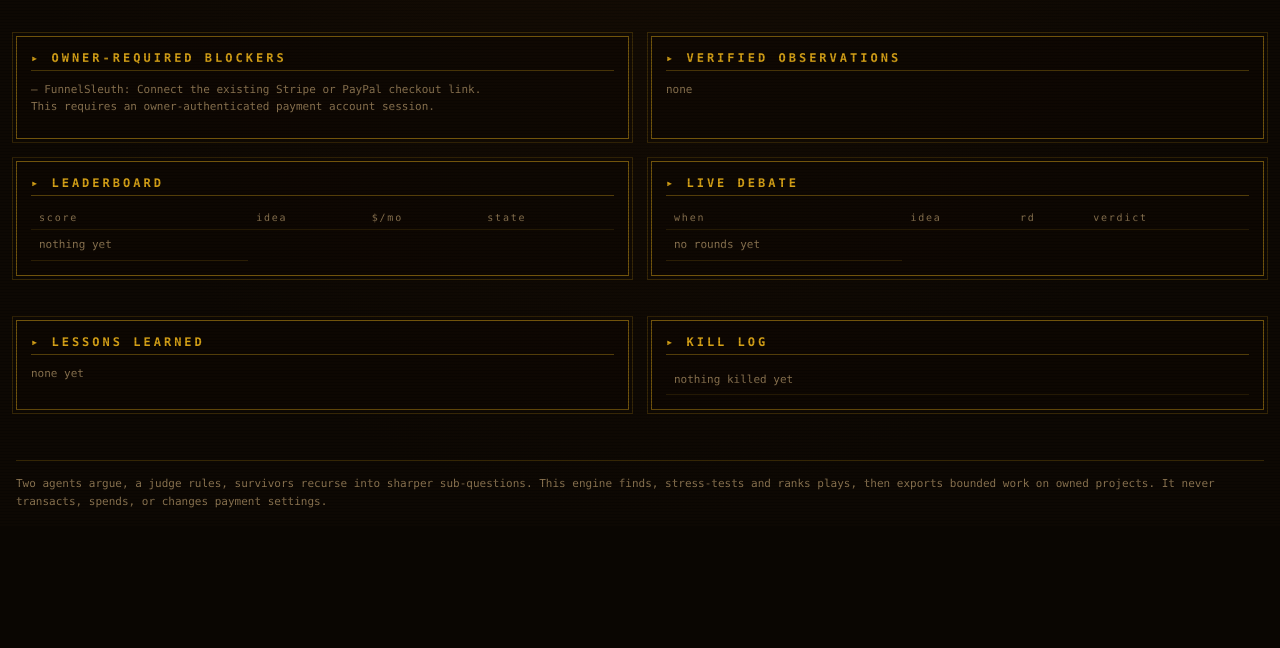
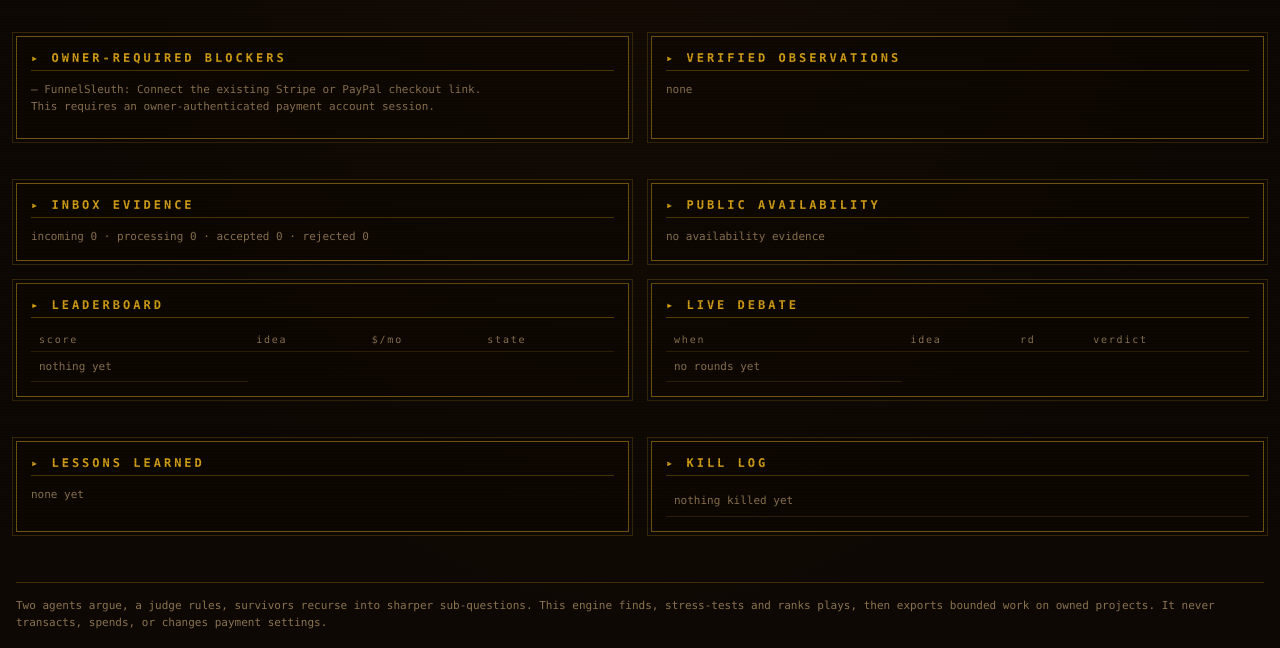
Before and after one commit to jimbojimmy1/pi-setup, a Flask app: page / in a window 1280 px wide. Shown: the part 273-921 px from the top of the page. Before the commit the page ends 781 px from the top, so only its background shows below. Run offline with Flask 3, Linux system fonts and the light colour scheme; data that the repository does not hold is empty.

Commit message:
feat: show evidence health on dashboard

```diff
--- a/money_agent/app.py
+++ b/money_agent/app.py
@@ -45,11 +45,14 @@
 )
 
 
-def _next_work():
-    root = Path(
+def _artifact_root():
+    return Path(
         os.environ.get("MA_ARTIFACT_ROOT", Path(__file__).resolve().parent / "artifacts")
     ).resolve()
-    path = root / "next-work.json"
+
+
+def _next_work():
+    path = _artifact_root() / "next-work.json"
     try:
         if path.stat().st_size > 256_000:
             return None
@@ -57,6 +60,36 @@
         return value if isinstance(value, dict) else None
     except (OSError, ValueError):
         return None
+
+
+def _inbox_counts():
+    inbox = _artifact_root() / "observation-inbox"
+    counts = {}
+    for name in ("incoming", "processing", "accepted", "rejected"):
+        try:
+            counts[name] = sum(
+                1
+                for entry in os.scandir(inbox / name)
+                if entry.name.endswith(".json") and entry.is_file(follow_symlinks=False)
+            )
+        except OSError:
+            counts[name] = 0
+    return counts
+
+
+def _latest_availability(observations):
+    for item in observations:
+        if (
+            item["source_kind"] == "public_http"
+            and item["metric"] == "public_availability"
+        ):
+            observed_at = float(item["observed_at"])
+            return {
+                "available": float(item["value"]) > 0,
+                "observed_at": observed_at,
+                "age": ago(observed_at),
+            }
+    return None
 
 
 def _owner_blockers(experiments):
@@ -146,6 +179,8 @@
             "actions": store.action_queue(),
             "experiments": experiments,
             "observations": observations,
+            "inbox": _inbox_counts(),
+            "availability": _latest_availability(observations),
             "next_work": _next_work(),
             "owner_blockers": _owner_blockers(experiments),
             "recent": [
--- a/money_agent/templates/index.html
+++ b/money_agent/templates/index.html
@@ -92,6 +92,16 @@
     <h2>▸ VERIFIED OBSERVATIONS</h2>
     <div id="observations" class="muted">none</div>
   </div>
+
+  <div class="panel">
+    <h2>▸ INBOX EVIDENCE</h2>
+    <div id="inbox" class="muted">loading counts…</div>
+  </div>
+
+  <div class="panel">
+    <h2>▸ PUBLIC AVAILABILITY</h2>
+    <div id="availability" class="muted">no availability evidence</div>
+  </div>
 </div>
 
 <div class="grid">
@@ -176,6 +186,13 @@
         <span class="meta">${esc(o.source_kind)}${o.revenue_usd>0?' · observed payment $'+o.revenue_usd.toFixed(2):''}</span></div>`).join('')
     : 'none';
 
+  document.getElementById('inbox').textContent =
+    `incoming ${d.inbox.incoming} · processing ${d.inbox.processing} · accepted ${d.inbox.accepted} · rejected ${d.inbox.rejected}`;
+
+  document.getElementById('availability').innerHTML = d.availability
+    ? `<span class="dot ${d.availability.available?'':'bad'}"></span>${d.availability.available?'available':'unavailable'} · checked ${esc(d.availability.age)}`
+    : 'no availability evidence';
+
   document.getElementById('board').innerHTML = d.leaderboard.map(i=>`
     <tr class="clickable" onclick="openIdea(${i.id})">
       <td class="score">${i.best_score}<div class="bar"><i style="width:${i.best_score}%"></i></div></td>
```
Also changed, not shown: tests/test_dashboard.py (+59 -0 lines).
